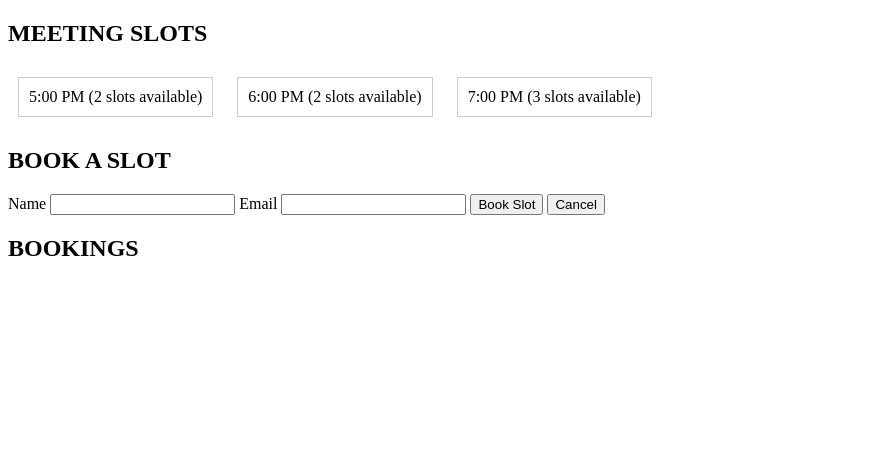
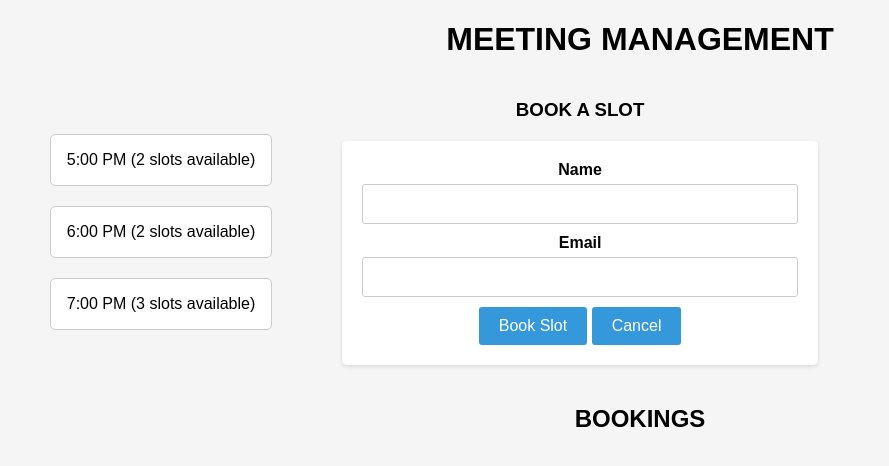
Before and after one commit to sanjucs12/FullStack_Meeting-Scheduling-App, a website: page index.html in a window 1280 px wide. Both pictures are taken after a click on the element "5:00 PM (2 slots available)". Shown: the whole page, without its empty margins (0-889 px from the left). Drawn offline with nearby package versions, Linux system fonts and the light colour scheme; no server answers.

Commit message:
styles added

```diff
--- a/CRUD CRUD/style.css
+++ b/CRUD CRUD/style.css
@@ -1,4 +1,4 @@
-.slot {
+/* .slot {
   margin: 10px;
   padding: 10px;
   border: 1px solid #ccc;
@@ -8,4 +8,166 @@
 
 .slot-form {
   display: none;
+} */
+
+/* Global Styles */
+body {
+  font-family: Arial, sans-serif;
+  background-color: #f5f5f5;
+  margin: 0;
+  padding: 0;
 }
+body h1 {
+  text-align: center;
+}
+
+/* Header Styles */
+header {
+  background-color: #34495e;
+  color: #fff;
+  text-align: center;
+  padding: 20px 0;
+}
+
+header h1 {
+  font-size: 36px;
+  margin: 0;
+}
+
+.container-1 {
+  display: flex;
+  flex-direction: row;
+  width: 100%;
+}
+
+/* Meeting Slots Styles */
+.slots {
+  display: flex;
+  flex-direction: column;
+  justify-content: center;
+  padding: 20px;
+  border-radius: 5px;
+  margin: 20px;
+}
+
+.slot {
+  width: 200px;
+  height: 30px;
+  margin: 10px;
+  padding: 10px;
+  border: 1px solid #ccc;
+  background-color: #fff;
+  border-radius: 5px;
+  display: flex;
+  align-items: center;
+  justify-content: center;
+  cursor: pointer;
+  transition: background-color 0.3s ease;
+}
+
+.slot:hover {
+  background-color: #3498db;
+  color: #fff;
+}
+
+/* Slot Form Styles */
+.slot-form {
+  display: none;
+  text-align: center;
+}
+
+#booking-form {
+  background-color: #fff;
+  padding: 20px;
+  border-radius: 5px;
+  margin: 20px;
+  box-shadow: 0 2px 4px rgba(0, 0, 0, 0.1);
+}
+
+.slot-form h2 {
+  font-size: 24px;
+  margin-top: 0;
+  margin-bottom: 20px;
+}
+
+.slot-form label {
+  display: block;
+  font-weight: bold;
+  margin-bottom: 5px;
+}
+
+.slot-form input[type="text"],
+.slot-form input[type="email"] {
+  width: 95%;
+  padding: 10px;
+  margin-bottom: 10px;
+  border: 1px solid #ccc;
+  border-radius: 3px;
+  font-size: 16px;
+}
+
+.slot-form button[type="submit"],
+.slot-form #cancel-btn {
+  background-color: #3498db;
+  color: #fff;
+  border: none;
+  padding: 10px 20px;
+  border-radius: 3px;
+  font-size: 16px;
+  cursor: pointer;
+  transition: background-color 0.3s ease;
+}
+
+.slot-form button[type="submit"]:hover,
+.slot-form #cancel-btn:hover {
+  background-color: #2980b9;
+}
+
+/* Bookings Styles */
+.bookings {
+  margin: 20px;
+}
+
+.bookings h2 {
+  font-size: 24px;
+  margin-top: 0;
+  margin-bottom: 20px;
+  text-align: center;
+}
+
+.bookings-list {
+  display: flex;
+  flex-direction: row;
+  justify-content: center;
+  gap: 20px;
+}
+
+.booked-slot {
+  height: 150px;
+  width: 250px;
+  background-color: #fff;
+  padding: 20px;
+  border-radius: 5px;
+  margin-bottom: 10px;
+  box-shadow: 0 2px 4px rgba(0, 0, 0, 0.1);
+  list-style-type: none;
+}
+
+.booked-slot li {
+  margin-top: 10px;
+}
+
+.booked-slot button#delete-slot-btn {
+  background-color: #e74c3c;
+  color: #fff;
+  border: none;
+  margin-top: 10px;
+  padding: 10px 10px;
+  border-radius: 3px;
+  font-size: 14px;
+  cursor: pointer;
+}
+
+.booked-slot button#delete-slot-btn:hover {
+  background-color: #c0392b;
+}
--- a/index.html
+++ b/index.html
@@ -7,7 +7,8 @@
     <link rel="stylesheet" href="./CRUD CRUD/style.css" />
   </head>
   <body>
-    <h2>MEETING SLOTS</h2>
+    <h1>MEETING MANAGEMENT</h1>
+    <div class="container-1">
       <section class="slots">
         <div class="slot" data-time="5:00 PM" data-available="2">
           5:00 PM (2 slots available)
@@ -20,7 +21,7 @@
         </div>
       </section>
       <section class="slot-form">
-      <h2>BOOK A SLOT</h2>
+        <h3>BOOK A SLOT</h3>
         <form id="booking-form">
           <label for="name">Name</label>
           <input type="text" id="name" />
@@ -30,6 +31,8 @@
           <button id="cancel-btn">Cancel</button>
         </form>
       </section>
+    </div>
+
     <section class="bookings">
       <h2>BOOKINGS</h2>
       <div class="bookings-list"></div>
```
Also changed, not shown: CRUD CRUD/index.js (+7 -0 lines). Lines whose indentation alone changed are shown as unchanged.
